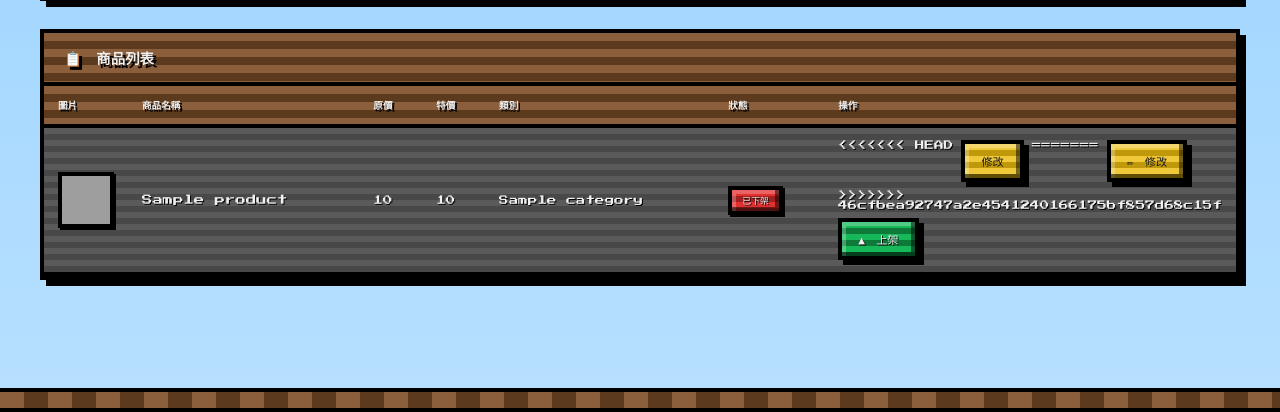
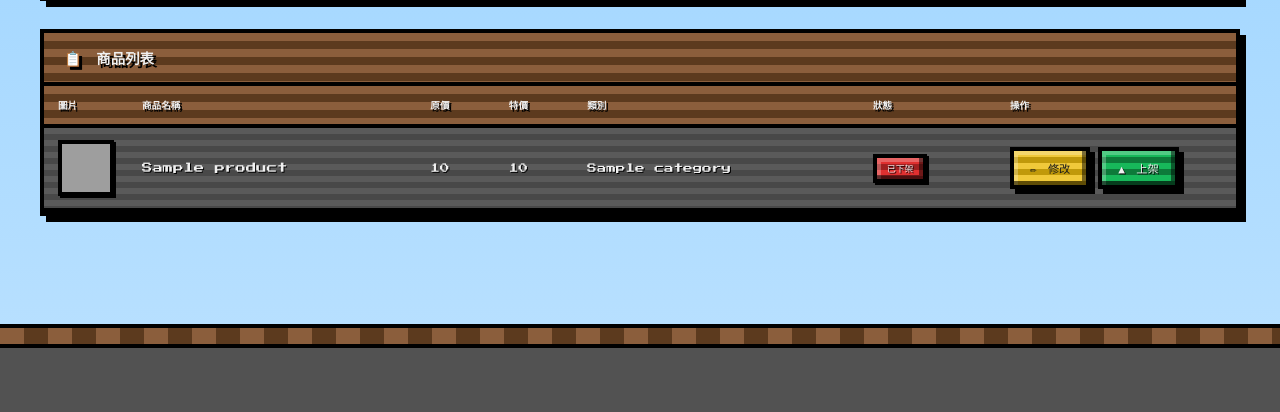
Before and after one commit to Shopping-App-Project-System/shoppingappproject, a Flask app: template templates/manage.html in a window 1280 px wide. Shown: the part 881-1293 px from the top of the page. After the commit the page ends 1229 px from the top, so only its background shows below. Run offline with Flask 3, Linux system fonts and the light colour scheme; the template is opened without the code that fills it: most values are stand-ins (such as "Sample title", 1, 10 or a date in 2020); parts of the project's set-up code (start-up, migrations or seed data) failed here and were passed over; grey boxes are pictures that could not be loaded.

Commit message:
Management_services.py

```diff
--- a/templates/manage.html
+++ b/templates/manage.html
@@ -284,7 +284,6 @@
                                 </td>
                                 <td>
                                     <div class="action-btns">
-<<<<<<< HEAD
                                         {# 修改按鈕：點擊後開啟對應的編輯視窗
                                            改用 data-* 屬性傳資料，避免商品名稱含引號時 onclick 被截斷 #}
                                         <button type="button" class="btn btn-edit btn-edit-trigger"
@@ -293,18 +292,7 @@
                                             data-original-price="{{ p.original_price }}"
                                             data-sale-price="{{ p.sale_price if p.sale_price else '' }}"
                                             data-product-pic="{{ p.product_pic if p.product_pic else '' }}"
-                                            data-category="{{ p.category if p.category else '' }}">修改</button>
-=======
-                                        <button type="button" class="btn btn-edit"
-                                            onclick="openEditModal(
-                                                '{{ p.id }}',
-                                                {{ p.name | tojson }},
-                                                '{{ p.original_price }}',
-                                                '{{ p.sale_price if p.sale_price else '' }}',
-                                                '{{ p.product_pic if p.product_pic else '' }}',
-                                                '{{ p.category if p.category else '' }}'
-                                            )">✏ 修改</button>
->>>>>>> 46cfbea92747a2e4541240166175bf857d68c15f
+                                            data-category="{{ p.category if p.category else '' }}">✏ 修改</button>
 
                                         {% if p.is_active %}
                                         <form method="POST" action="/manage/remove" onsubmit="return confirm('確定要下架此商品嗎？')" style="display:inline;">
@@ -413,7 +401,6 @@
     // 編輯 modal
     const editModal = document.getElementById("editModal");
 
-<<<<<<< HEAD
     // 為所有「修改」按鈕綁定點擊事件，從 data-* 屬性讀取商品資料
     document.querySelectorAll(".btn-edit-trigger").forEach(btn => {
         btn.addEventListener("click", function () {
@@ -434,14 +421,6 @@
         document.getElementById("edit_original_price").value = originalPrice;
         document.getElementById("edit_sale_price").value = salePrice || "";
         document.getElementById("edit_category").value = category || "";
-=======
-    function openEditModal(id, name, originalPrice, salePrice, productPic, category) {
-        document.getElementById("edit_product_id").value = id;
-        document.getElementById("edit_name").value = name;
-        document.getElementById("edit_original_price").value = originalPrice;
-        document.getElementById("edit_sale_price").value = salePrice || "";
-        document.getElementById("edit_category").value = category || "";
->>>>>>> 46cfbea92747a2e4541240166175bf857d68c15f
 
         const curImg = document.getElementById("edit_current_pic");
         const curBox = document.getElementById("edit_current_pic_box");
```
Also changed, not shown: modules/Management/Management_services.py (+2 -16 lines). Lines whose indentation alone changed are shown as unchanged.
